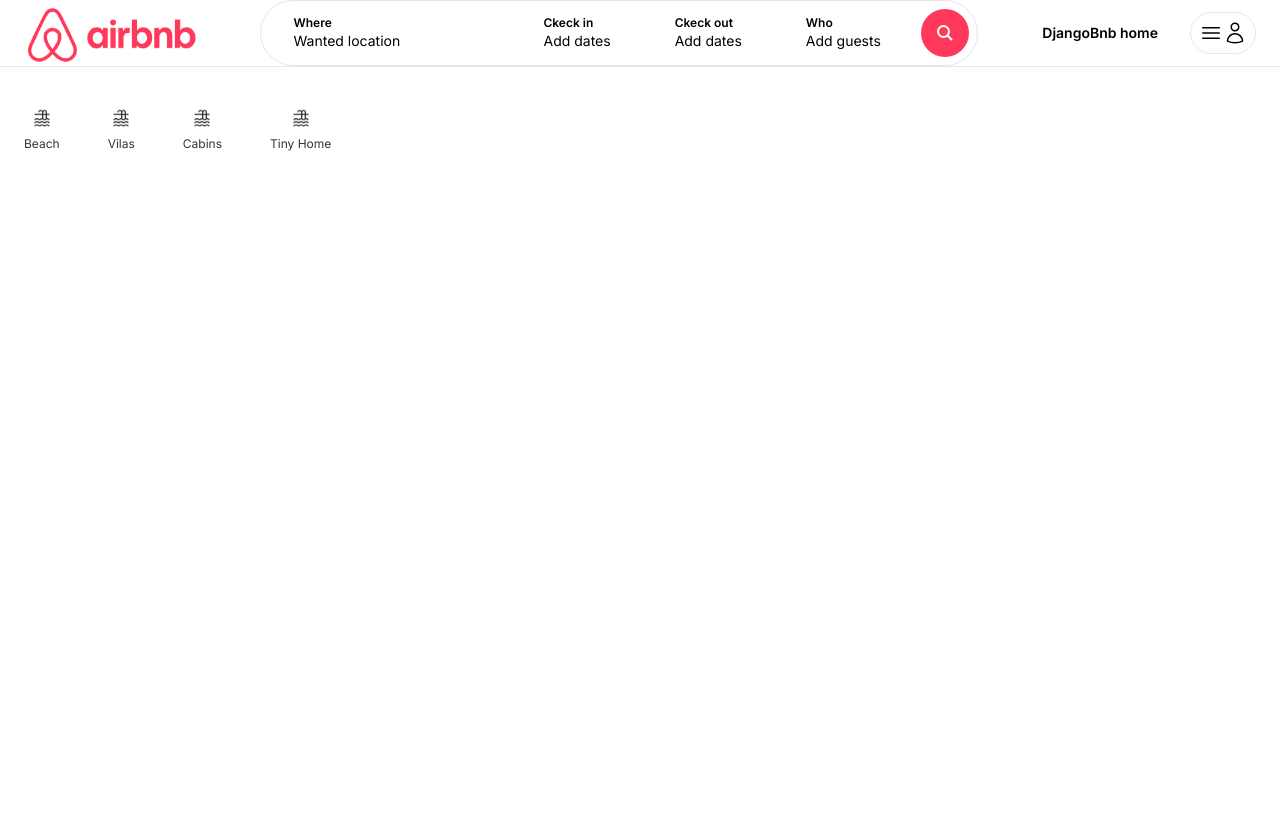
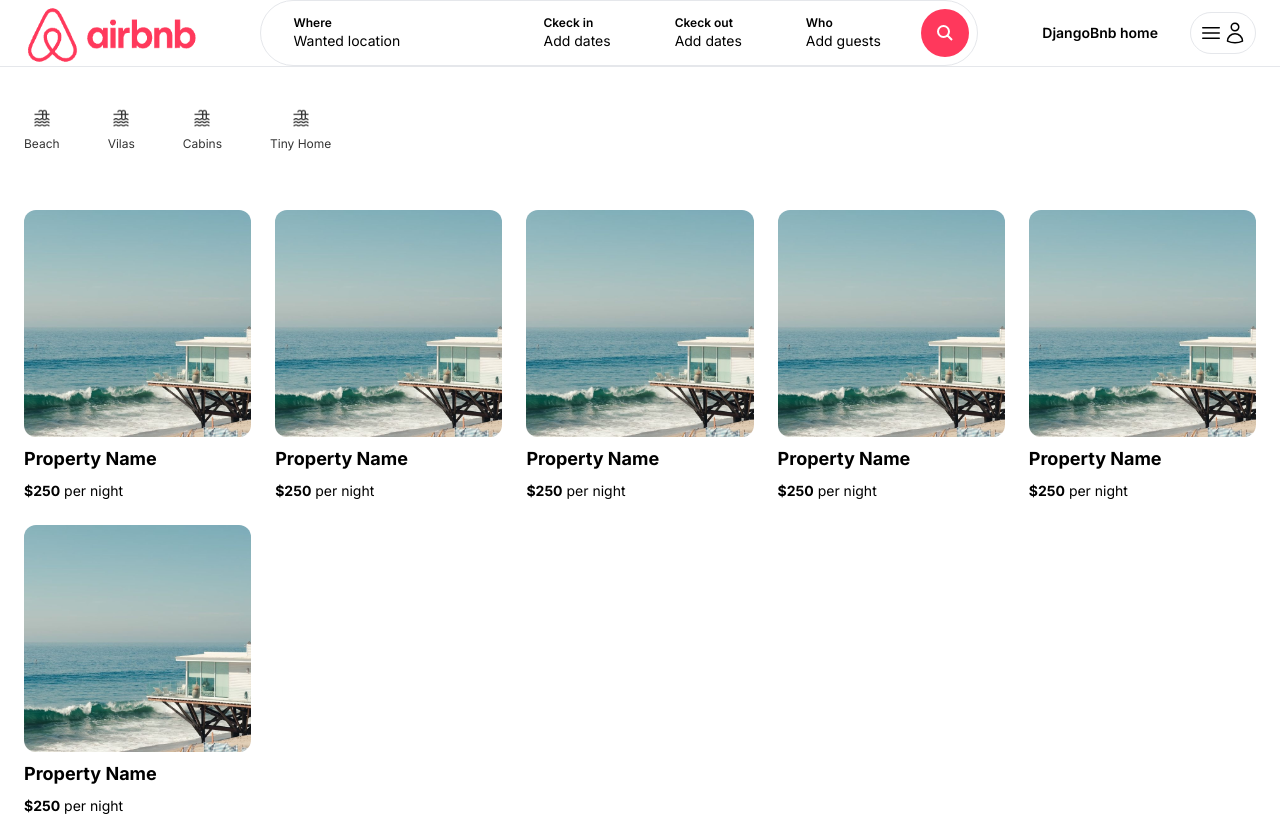
Before and after one commit to khaminvy/airbnb-clone-project, a Next.js app: page / in a window 1280 px wide. Built offline with nearby package versions, Linux system fonts and the light colour scheme.

Commit message:
Add folder property with 2 components PropertyList and PropertyListItem

```diff
--- /dev/null
+++ b/app/components/properties/PropertyList.tsx
@@ -0,0 +1,15 @@
+import PropertyListItem from "./PropertyListItem"
+const PropertyList = () => {
+    return (
+        <>
+            <PropertyListItem />
+            <PropertyListItem />
+            <PropertyListItem />
+            <PropertyListItem />
+            <PropertyListItem />
+            <PropertyListItem />
+        </>
+    )
+}
+
+export default PropertyList
--- /dev/null
+++ b/app/components/properties/PropertyListItem.tsx
@@ -0,0 +1,27 @@
+import Image from "next/image"
+
+const PropertyListItem = () => {
+    return (
+        <div className="cursor-pointer ">
+            <div className="relative overflow-hidden aspect-square rounded-xl">
+                <Image
+                    fill
+                    src="/beach_1.jpg"
+                    sizes="(max-width: 768px) 768px, (max-width:1200px): 768px"
+                    className="hover:scale-110 object-cover transition h-full w-full"
+                    alt="Beach House"
+                />
+            </div>
+
+            <div className="mt-2">
+                <p className="text-lg font-bold">Property Name</p>
+            </div>
+            <div className="mt-2">
+                <p className="text-sm"><strong>$250</strong> per night</p>
+            </div>
+
+        </div>
+    )
+}
+
+export default PropertyListItem
--- a/app/page.tsx
+++ b/app/page.tsx
@@ -1,8 +1,11 @@
 import Categories from "./components/Categories";
-
+import PropertyList from "./components/properties/PropertyList";
 export default function Home() {
   return (
       <main className="max-w-[1500px] mx-auto px-6">
         <Categories />
+        <div className="mt-4 grid grid-cols-1 md:grid-cols-3 lg:grid-cols-5 gap-6">
+          <PropertyList />
+        </div>
       </main>
   )}
```
Also changed, not shown: public/beach_1.jpg (added).
